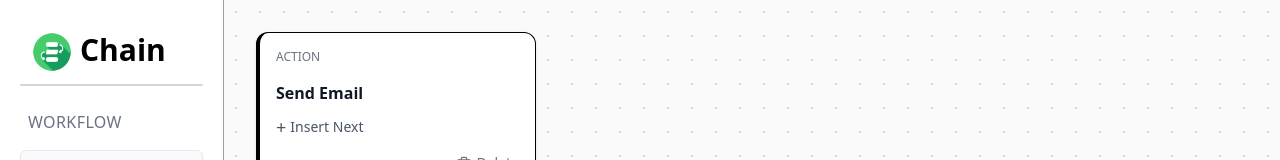
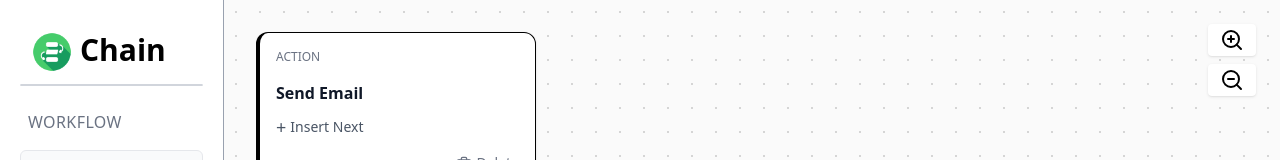
Before and after one commit to adityarajsrv/Chain, a React (Vite) app in the folder frontend/: page / in a window 1280 px wide. Shown: the top 160 px of the page. Built offline with nearby package versions, Linux system fonts and the light colour scheme.

Commit message:
Added zoom in/out and panning functionality

```diff
--- a/frontend/src/components/Workflow.jsx
+++ b/frontend/src/components/Workflow.jsx
@@ -1,4 +1,6 @@
-import WorkflowNode from "../components/WorkflowNode"
+import { useRef, useState } from "react";
+import WorkflowNode from "../components/WorkflowNode";
+import { ZoomIn, ZoomOut } from "lucide-react";
 
 const sampleNode = {
   id: "1",
@@ -7,11 +9,73 @@ const sampleNode = {
 };
 
 const Workflow = () => {
+  const [scale, setScale] = useState(1);
+  const [position, setPosition] = useState({ x: 0, y: 0 });
+  const isPanning = useRef(false);
+  const lastPosition = useRef({ x: 0, y: 0 });
+
+  const zoomIn = () => setScale((x) => Math.min(x + 0.1, 2));
+  const zoomOut = () => setScale((x) => Math.max(x - 0.1, 0.5));
+
+  const onMouseDown = (e) => {
+    isPanning.current = true;
+    lastPosition.current = { x: e.clientX, y: e.clientY };
+  };
+
+  const onMouseMove = (e) => {
+    if (!isPanning.current) return;
+
+    const dx = e.clientX - lastPosition.current.x;
+    const dy = e.clientY - lastPosition.current.y;
+
+    setPosition((pos) => ({ x: pos.x + dx, y: pos.y + dy }));
+
+    lastPosition.current = { x: e.clientX, y: e.clientY };
+  };
+
+  const onMouseUp = () => {
+    isPanning.current = false;
+  };
+
+  const onWheel = (e) => {
+    if (e.ctrlKey) {
+      e.preventDefault();
+      setScale((x) =>
+        e.deltaY < 0 ? Math.min(x + 0.1, 2) : Math.max(x - 0.1, 0.5),
+      );
+    }
+  };
+
   return (
     <main className="ml-56 px-8 min-h-screen overflow-auto bg-[#fafafa] bg-[radial-gradient(circle,rgba(0,0,0,0.15)_1px,transparent_1px)] bg-size-[24px_24px] relative">
-        <WorkflowNode node={sampleNode}/>
+      <div className="fixed top-6 right-6 z-50 flex flex-col gap-2">
+        <button onClick={zoomIn} className="px-3 py-1 bg-white shadow rounded ">
+          <ZoomIn />
+        </button>
+        <button onClick={zoomOut} className="px-3 py-1 bg-white shadow rounded">
+          <ZoomOut />
+        </button>
+      </div>
+      <div
+        className="w-full h-full cursor-grab active:cursor-grabbing overflow-hidden"
+        onMouseDown={onMouseDown}
+        onMouseMove={onMouseMove}
+        onMouseUp={onMouseUp}
+        onMouseLeave={onMouseUp}
+        onWheel={onWheel}
+      >
+        <div
+          style={{
+            transform: `translate(${position.x}px, ${position.y}px) scale(${scale})`,
+            transformOrigin: "0 0",
+          }}
+          className="w-500 h-500 relative"
+        >
+          <WorkflowNode node={sampleNode} />
+        </div>
+      </div>
     </main>
-  )
-}
+  );
+};
 
 export default Workflow;
```
